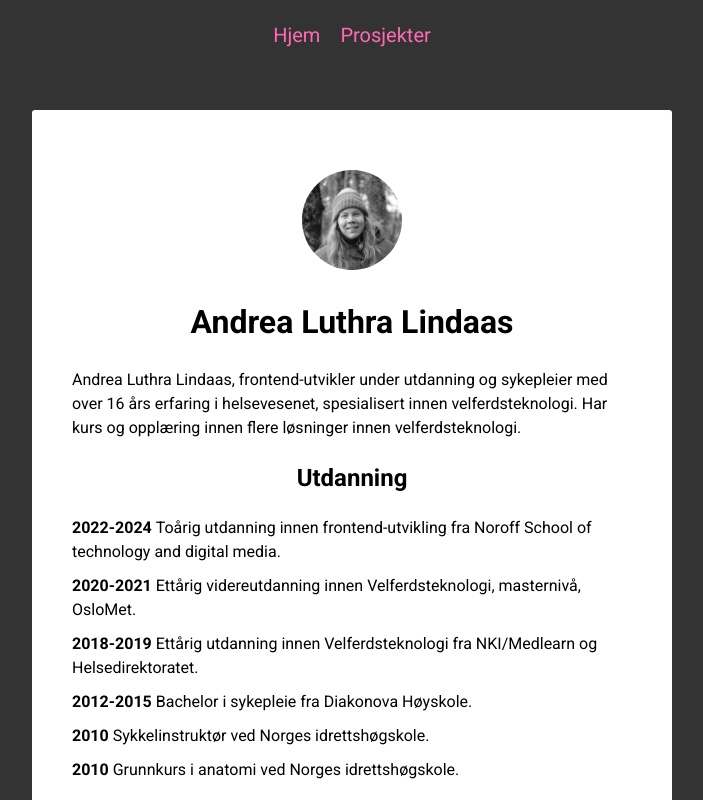
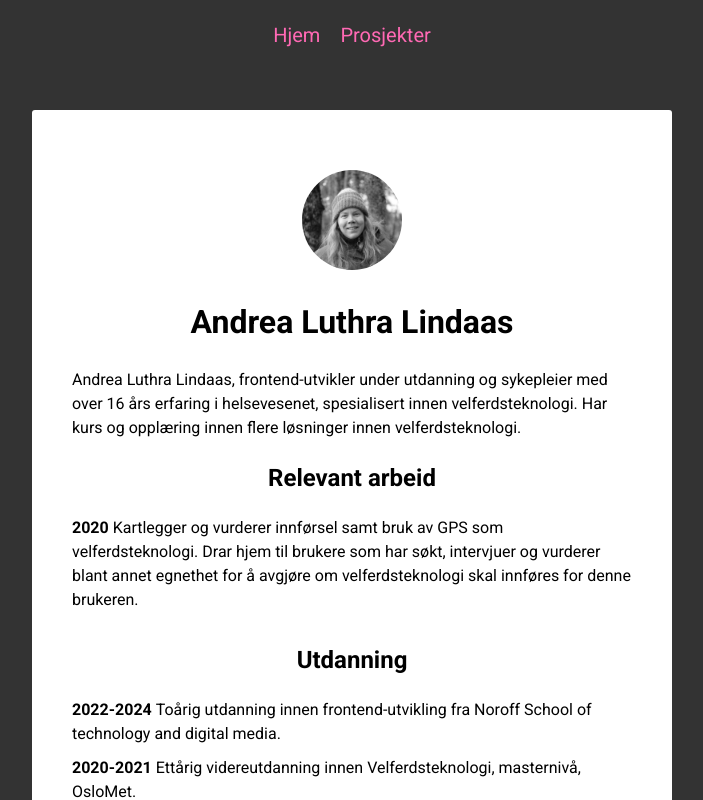
Before and after one commit to AndreaLindaas/portfolio-react, a React (Vite) app: page / in a window 1280 px wide. Shown: the top 800 px of the page, without its empty margins (288-991 px from the left). Built offline with nearby package versions, Linux system fonts and the light colour scheme.

Commit message:
updated info

```diff
--- a/src/pages/Home/Home.jsx
+++ b/src/pages/Home/Home.jsx
@@ -14,6 +14,16 @@ export default function Home() {
           velferdsteknologi. Har kurs og opplæring innen flere løsninger innen
           velferdsteknologi.
         </p>
+        <h2>Relevant arbeid</h2>
+
+        <ul>
+          <li>
+            <span className="year">2020</span> Kartlegger og vurderer innførsel
+            samt bruk av GPS som velferdsteknologi. Drar hjem til brukere som
+            har søkt, intervjuer og vurderer blant annet egnethet for å avgjøre
+            om velferdsteknologi skal innføres for denne brukeren.
+          </li>
+        </ul>
         <h2>Utdanning</h2>
         <ul>
           <li>
```
